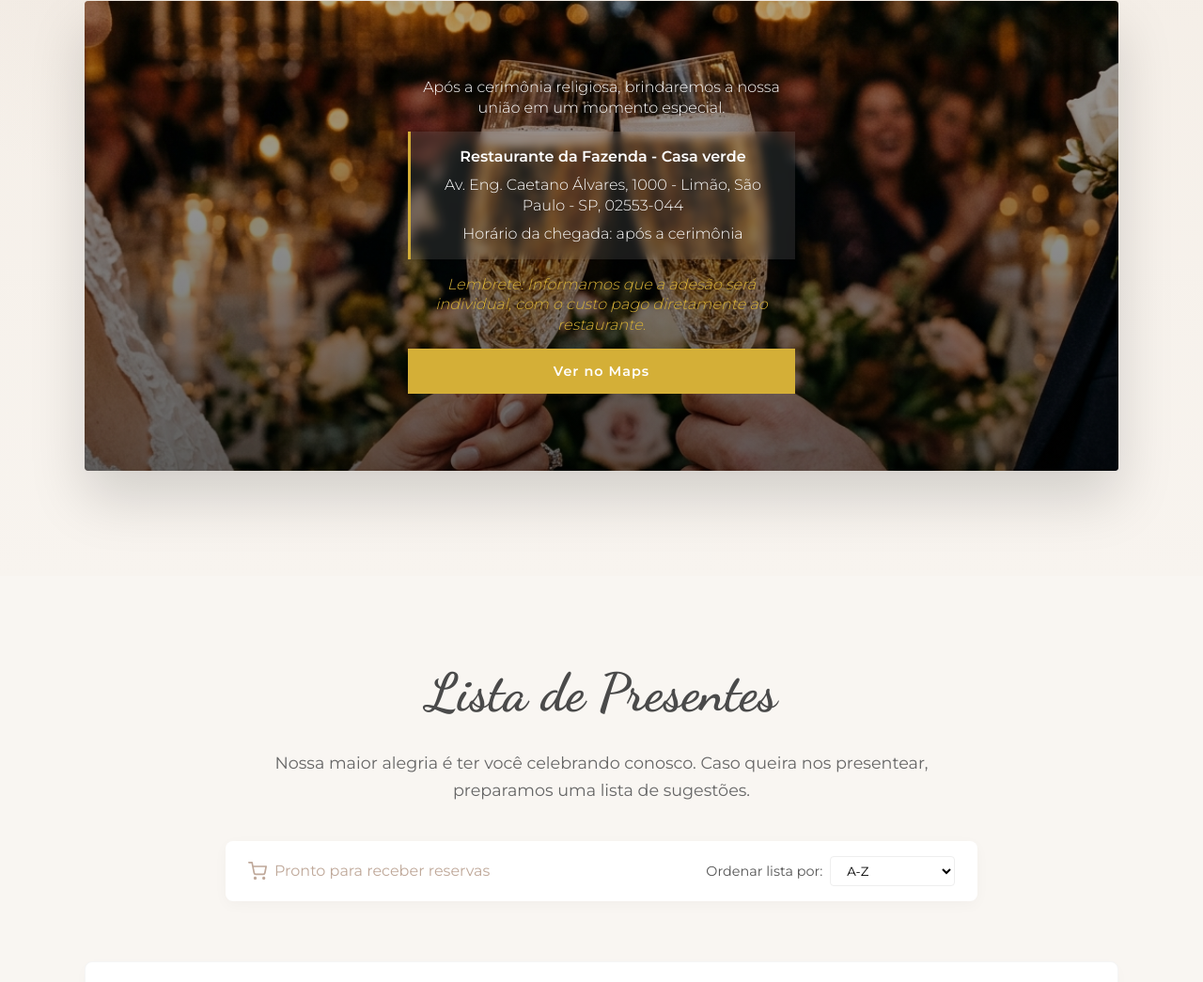
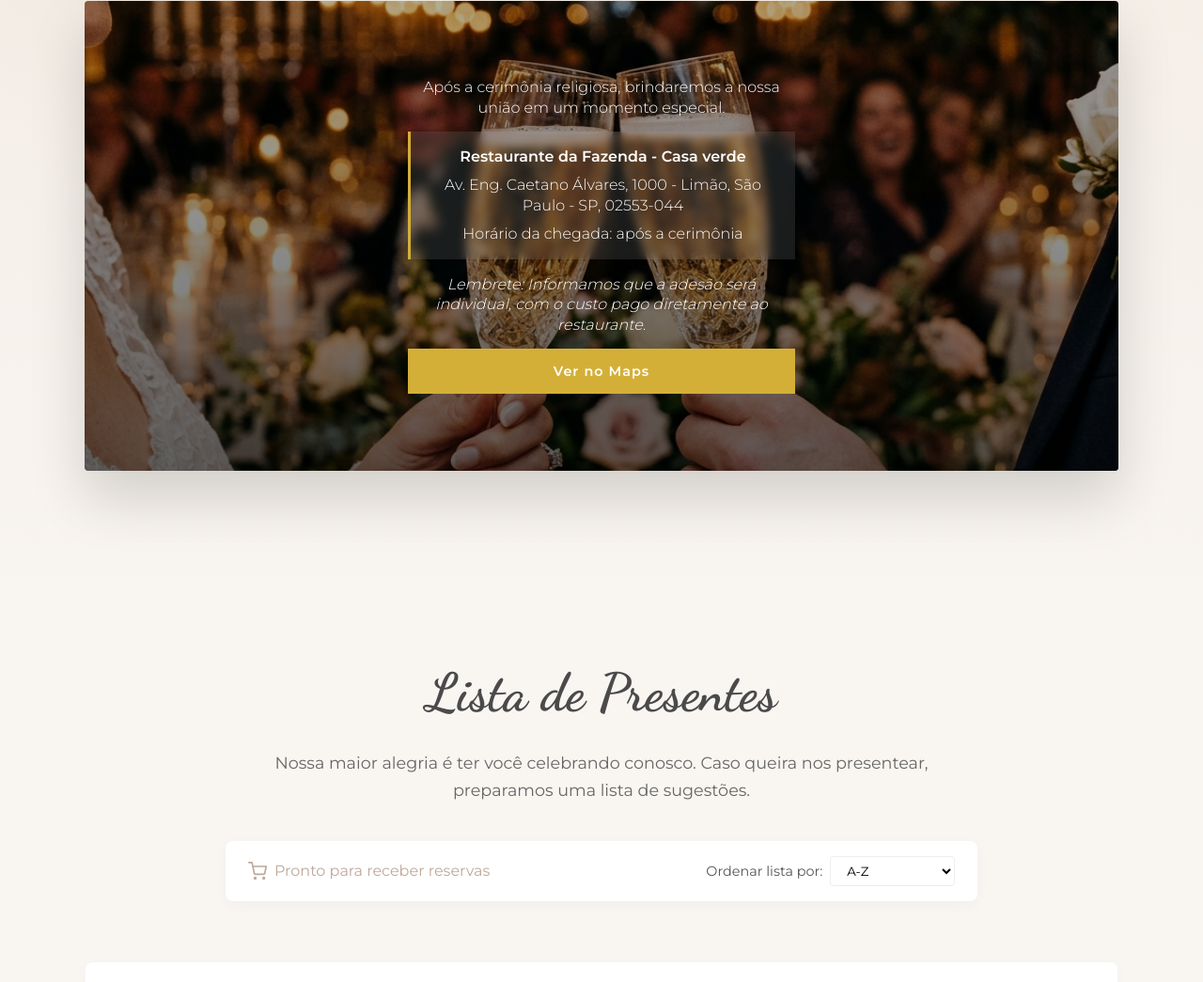
Before and after one commit to PatrickCaramico/Site_casamento, a website built with Vite: page index.html in a window 1280 px wide. Shown: the part 2817-3862 px from the top of the page at 94% size. Built offline with nearby package versions, Linux system fonts and the light colour scheme; no server answers; a web font is replaced by a local one.

Commit message:
Change restaurant-note color to white

```diff
--- a/src/style.css
+++ b/src/style.css
@@ -468,7 +468,7 @@ section {
 .restaurant-note {
   margin-top: 0.6rem;
   font-size: 0.95rem;
-  color: #D4AF37;
+  color: white;
   font-style: italic;
 }
 
```
